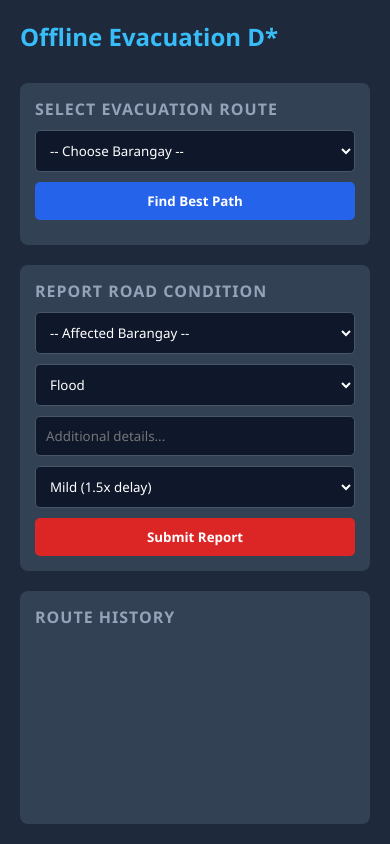
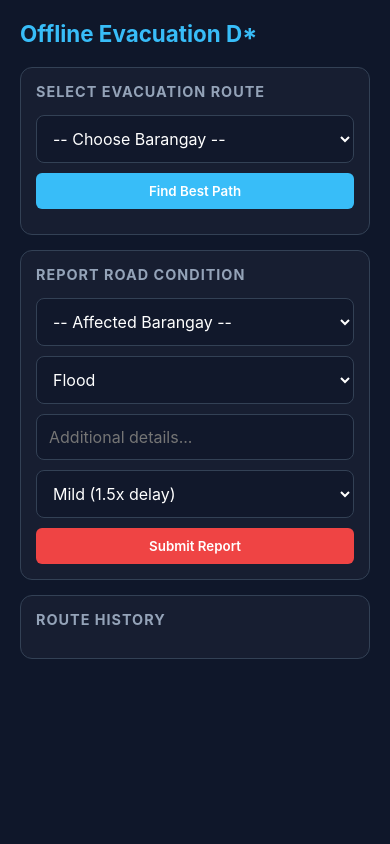
Before and after one commit to laymedabe/best_path_d-star_lite, a Flask app: page / in a window 390 px wide. Run offline with Flask 3, Linux system fonts and the light colour scheme.

Commit message:
style: responsive glassmorphism UI redesign
Added sliding sidebars for route history, mobile-friendly navigation, and modernized the layout.

```diff
--- a/static/style.css
+++ b/static/style.css
@@ -2,99 +2,273 @@
     box-sizing: border-box;
     margin: 0;
     padding: 0;
-    font-family: 'Segoe UI', Tahoma, Geneva, Verdana, sans-serif;
+    font-family: 'Inter', 'Segoe UI', Tahoma, Geneva, Verdana, sans-serif;
 }
 
 body {
     display: flex;
+    flex-direction: column;
     height: 100vh;
     background-color: #0f172a;
     color: #f1f5f9;
+    overflow: hidden;
 }
 
-.container {
-    display: flex;
-    width: 100%;
+/* Typography and Color Palette */
+:root {
+    --bg-dark: #0f172a;
+    --panel-bg: rgba(30, 41, 59, 0.95);
+    --panel-glass: rgba(15, 23, 42, 0.85);
+    --primary: #38bdf8;
+    --primary-hover: #0284c7;
+    --danger: #ef4444;
+    --success: #10b981;
+    --text-main: #f8fafc;
+    --text-muted: #94a3b8;
+    --border-color: #334155;
 }
 
+/* Mobile Header (Hidden on Desktop) */
+.mobile-header {
+    display: none;
+    background-color: var(--bg-dark);
+    padding: 10px 15px;
+    align-items: center;
+    justify-content: space-between;
+    border-bottom: 1px solid var(--border-color);
+    z-index: 2000;
+}
+
+.mobile-title {
+    font-weight: bold;
+    color: var(--primary);
+    font-size: 1.1rem;
+}
+
+.nav-btn {
+    background-color: transparent;
+    border: 1px solid var(--border-color);
+    color: var(--text-main);
+    padding: 6px 12px;
+    border-radius: 6px;
+    font-size: 0.9rem;
+}
+
+.app-container {
+    position: relative;
+    flex-grow: 1;
+    display: flex;
+    overflow: hidden;
+}
+
+/* Sidebars Base Styling */
 .sidebar {
-    width: 400px;
-    background-color: #1e293b;
+    position: absolute;
+    top: 0;
+    bottom: 0;
+    width: 350px;
+    background: var(--panel-glass);
+    backdrop-filter: blur(12px);
+    -webkit-backdrop-filter: blur(12px);
     padding: 20px;
     display: flex;
     flex-direction: column;
-    gap: 20px;
-    box-shadow: 2px 0 10px rgba(0,0,0,0.5);
+    gap: 15px;
     z-index: 1000;
+    transition: transform 0.3s cubic-bezier(0.4, 0, 0.2, 1);
+    box-shadow: 0 4px 30px rgba(0, 0, 0, 0.5);
+    overflow-y: hidden;
+    border: 1px solid rgba(255,255,255,0.1);
+}
+
+/* Left Sidebar */
+.left-sidebar {
+    left: 0;
+}
+
+/* Right Sidebar */
+.right-sidebar {
+    right: 0;
+    transform: translateX(110%);
+}
+
+.right-sidebar.active {
+    transform: translateX(0);
 }
 
 .sidebar h2 {
-    font-size: 1.5rem;
-    color: #38bdf8;
-    margin-bottom: 10px;
+    font-size: 1.4rem;
+    color: var(--primary);
+    margin-bottom: 5px;
 }
 
 .panel {
-    background-color: #334155;
+    background-color: rgba(255, 255, 255, 0.03);
     padding: 15px;
-    border-radius: 8px;
+    border-radius: 12px;
+    border: 1px solid var(--border-color);
     display: flex;
     flex-direction: column;
     gap: 10px;
 }
 
 .panel h3 {
-    font-size: 1rem;
-    color: #94a3b8;
+    font-size: 0.9rem;
+    color: var(--text-muted);
     text-transform: uppercase;
     letter-spacing: 1px;
+    margin-bottom: 5px;
 }
 
 select, input {
-    padding: 10px;
-    border-radius: 5px;
-    border: 1px solid #475569;
-    background-color: #0f172a;
+    width: 100%;
+    padding: 12px;
+    border-radius: 8px;
+    border: 1px solid var(--border-color);
+    background-color: rgba(15, 23, 42, 0.8);
     color: white;
+    font-size: 1rem;
+    outline: none;
+    transition: border-color 0.2s;
+}
+
+select:focus {
+    border-color: var(--primary);
 }
 
 button {
     padding: 10px;
     border: none;
-    border-radius: 5px;
+    border-radius: 6px;
     cursor: pointer;
-    font-weight: bold;
-    transition: 0.2s;
+    font-weight: 600;
+    transition: all 0.2s;
+}
+
+button:hover {
+    transform: translateY(-1px);
 }
 
 .primary-btn {
-    background-color: #2563eb;
-    color: white;
+    background-color: var(--primary);
+    color: #fff;
 }
-.primary-btn:hover { background-color: #1d4ed8; }
+.primary-btn:hover { background-color: var(--primary-hover); }
 
 .danger-btn {
-    background-color: #dc2626;
+    background-color: var(--danger);
     color: white;
 }
 .danger-btn:hover { background-color: #b91c1c; }
 
 .scrollable {
-    flex-grow: 1;
     overflow-y: auto;
+    padding-right: 5px;
 }
 
-#history-list {
+/* Custom Scrollbar */
+::-webkit-scrollbar {
+    width: 6px;
+}
+::-webkit-scrollbar-track {
+    background: transparent;
+}
+::-webkit-scrollbar-thumb {
+    background: var(--border-color);
+    border-radius: 10px;
+}
+::-webkit-scrollbar-thumb:hover {
+    background: var(--text-muted);
+}
+
+#history-list, #blocked-list {
     list-style: none;
     font-size: 0.9rem;
 }
 
-#history-list li {
-    padding: 8px 0;
-    border-bottom: 1px solid #475569;
+#history-list li, #blocked-list li {
+    padding: 10px 0;
+    border-bottom: 1px solid rgba(255,255,255,0.05);
+}
+#history-list li:last-child, #blocked-list li:last-child {
+    border-bottom: none;
 }
 
 #map {
-    flex-grow: 1;
-    height: 100vh;
+    position: absolute;
+    top: 0;
+    left: 0;
+    right: 0;
+    bottom: 0;
+    z-index: 1;
 }
+
+/* Floating Action Button for Desktop */
+.fab {
+    position: absolute;
+    top: 20px;
+    right: 20px;
+    background: var(--panel-glass);
+    backdrop-filter: blur(8px);
+    border: 1px solid var(--border-color);
+    color: var(--text-main);
+    padding: 10px 20px;
+    border-radius: 30px;
+    z-index: 999;
+    box-shadow: 0 4px 15px rgba(0,0,0,0.3);
+}
+.fab:hover {
+    background: rgba(30, 41, 59, 1);
+    border-color: var(--primary);
+}
+
+.close-btn {
+    background: transparent;
+    color: var(--text-muted);
+    text-align: right;
+    padding: 0;
+    margin-bottom: 5px;
+}
+.close-btn:hover {
+    color: white;
+    transform: none;
+}
+
+/* Responsive Design */
+@media (max-width: 768px) {
+    .mobile-header {
+        display: flex;
+    }
+
+    .desktop-only {
+        display: none !important;
+    }
+
+    .desktop-title {
+        display: none;
+    }
+
+    .sidebar {
+        width: 100%;
+        max-width: 100%;
+        border-radius: 0;
+        border: none;
+        box-shadow: none;
+        background: var(--bg-dark);
+    }
+
+    /* Initially hide left sidebar on mobile */
+    .left-sidebar {
+        transform: translateX(-100%);
+    }
+    .left-sidebar.active {
+        transform: translateX(0);
+    }
+
+    .right-sidebar {
+        transform: translateX(100%);
+    }
+    .right-sidebar.active {
+        transform: translateX(0);
+    }
+}
```
